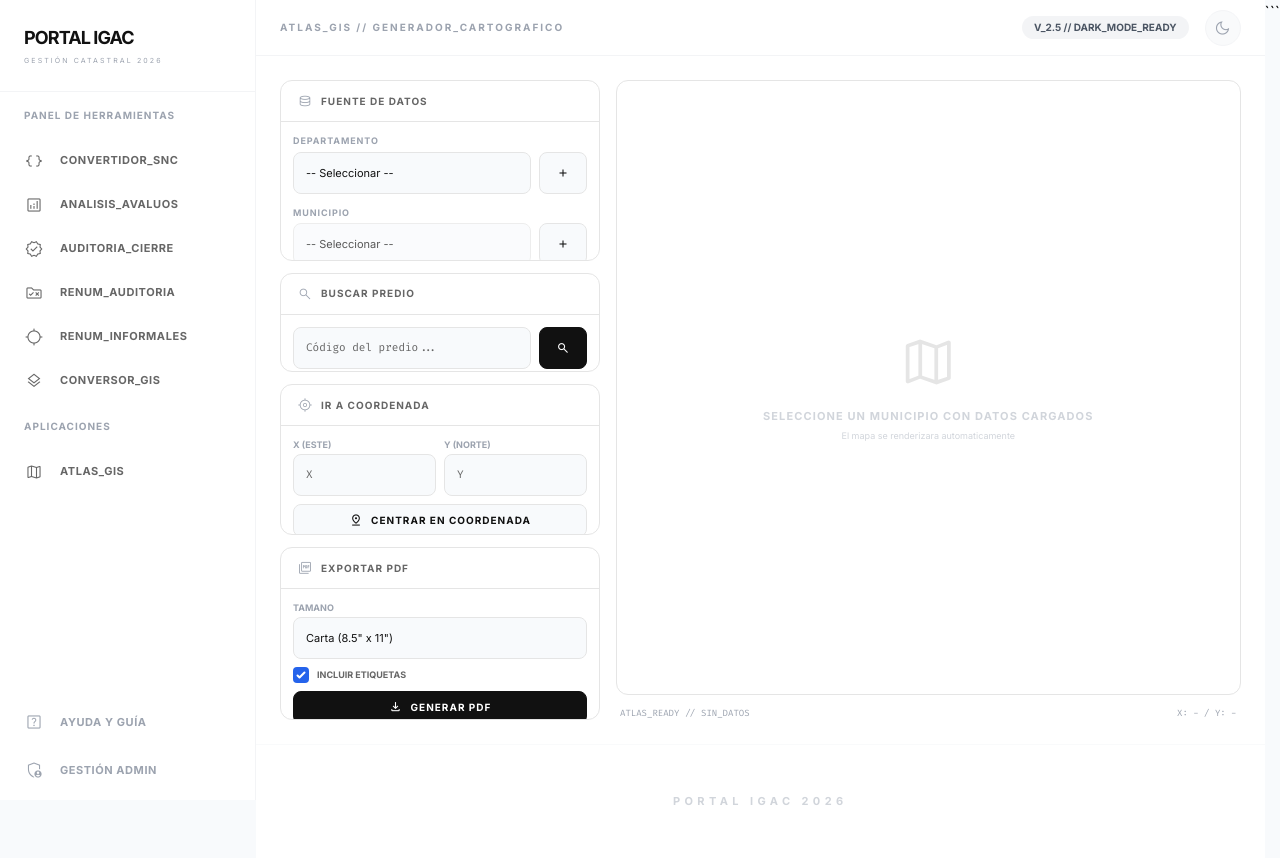
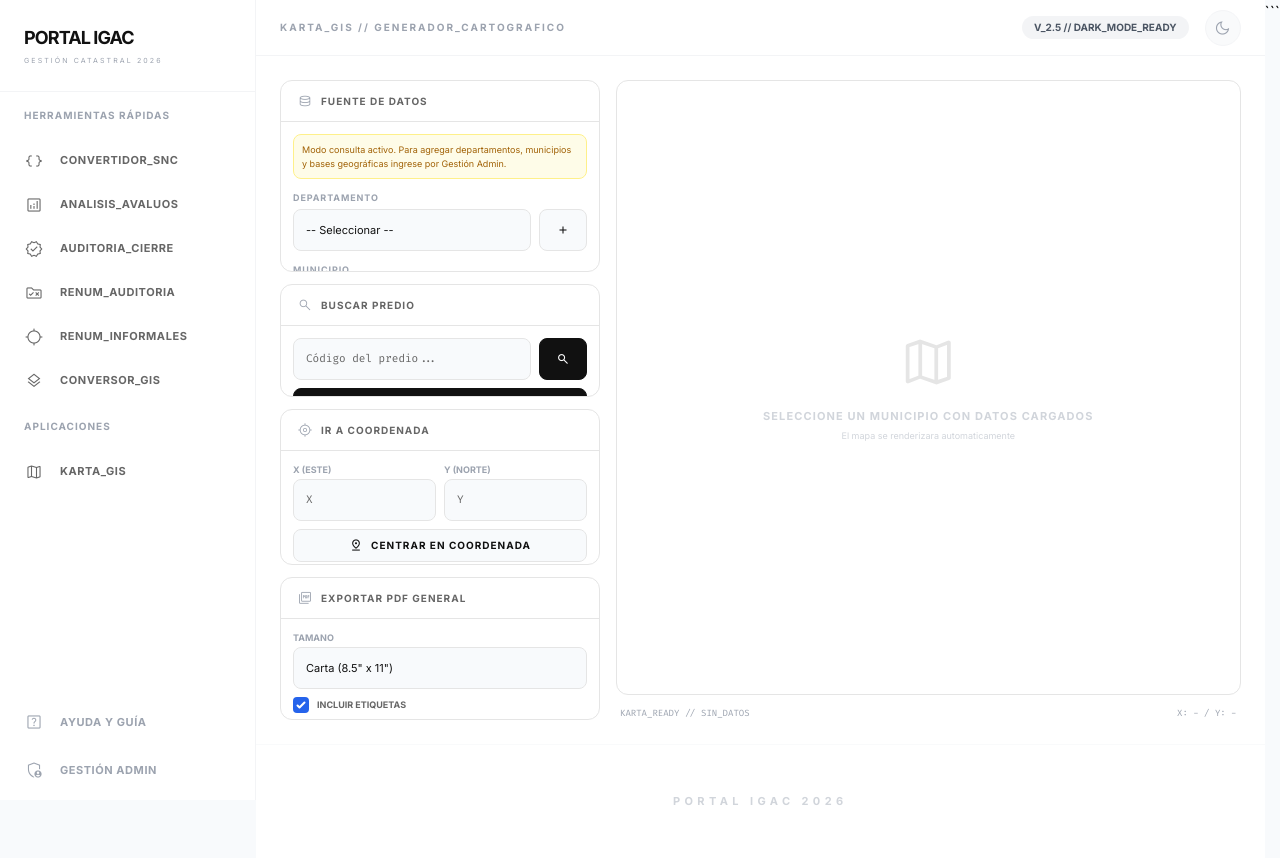
Before and after one commit to casabero/igac-portal, a Flask app: template templates/atlas/index.html in a window 1280 px wide. Run offline with Flask 3, Linux system fonts and the light colour scheme; the template is opened without the code that fills it, so the values that code supplies are empty; some libraries are stand-ins or nearby versions.

Commit message:
Agrega redirecciones legacy de /atlas hacia /karta

```diff
--- a/app.py
+++ b/app.py
@@ -1,4 +1,4 @@
-from flask import Flask, render_template, request, session
+from flask import Flask, render_template, request, session, redirect
 from modules.db_logger import init_db, registrar_visita
 
 import os
@@ -30,6 +30,14 @@ except Exception as e:
     print(f"Advertencia: No se pudo iniciar la DB del Atlas: {e}")
 
 
+
+try:
+    from blueprints.admin import ensure_admin_user
+    ensure_admin_user()
+    print("Usuario admin por defecto asegurado en SQLite.")
+except Exception as e:
+    print(f"Advertencia: No se pudo asegurar el admin por defecto: {e}")
+
 # --- Filtros de template ---
 @app.template_filter('format_number')
 def format_number(value):
@@ -40,6 +48,17 @@ def format_number(value):
         return value
 
 
+
+
+@app.route('/atlas')
+def legacy_atlas_redirect():
+    return redirect('/karta', code=302)
+
+
+@app.route('/atlas/<path:subpath>')
+def legacy_atlas_subpath_redirect(subpath):
+    return redirect(f'/karta/{subpath}', code=302)
+
 # --- RUTA HOME ---
 @app.route('/')
 def index():
--- a/blueprints/atlas/map_renderer.py
+++ b/blueprints/atlas/map_renderer.py
@@ -255,7 +255,7 @@ def render_map(municipio_id, layers_data, selected_geom=None, selected_code=None
     # Composicion cartografica para PDF
     if for_pdf:
         # Titulo
-        fig.text(0.5, 0.95, f'ATLAS CATASTRAL',
+        fig.text(0.5, 0.95, f'KARTA CATASTRAL',
                  ha='center', fontsize=14, fontweight='bold', fontfamily='sans-serif')
         if selected_code:
             fig.text(0.5, 0.925, f'Predio: {selected_code}',
--- a/templates/atlas/index.html
+++ b/templates/atlas/index.html
@@ -1,7 +1,7 @@
 {% extends "base.html" %}
 
-{% block title %}Atlas GIS — Portal IGAC{% endblock %}
-{% block page_title %}ATLAS_GIS // GENERADOR_CARTOGRAFICO{% endblock %}
+{% block title %}Karta GIS — Portal IGAC{% endblock %}
+{% block page_title %}KARTA_GIS // GENERADOR_CARTOGRAFICO{% endblock %}
 
 {% block head %}
 <link rel="stylesheet" href="https://unpkg.com/leaflet@1.9.4/dist/leaflet.css" />
@@ -221,6 +221,11 @@
                 <span class="text-[10px] font-bold text-gray-500 dark:text-gray-400 uppercase tracking-widest">Fuente de Datos</span>
             </div>
             <div class="p-3 space-y-3">
+                {% if not is_admin %}
+                <div class="text-[9px] bg-yellow-50 dark:bg-yellow-900/20 text-yellow-700 dark:text-yellow-300 border border-yellow-200 dark:border-yellow-800 rounded-lg p-2">
+                    Modo consulta activo. Para agregar departamentos, municipios y bases geográficas ingrese por Gestión Admin.
+                </div>
+                {% endif %}
                 <!-- Departamento -->
                 <div>
                     <label class="text-[9px] font-bold text-gray-400 uppercase tracking-widest mb-1 block">Departamento</label>
@@ -231,7 +236,7 @@
                             <option value="{{ dep.id }}">{{ dep.nombre }}</option>
                             {% endfor %}
                         </select>
-                        <button class="atlas-btn" onclick="openCreateDep()" title="Nuevo Departamento">
+                        <button class="atlas-btn" onclick="openCreateDep()" title="Nuevo Departamento" {% if not is_admin %}disabled{% endif %}>
                             <span class="material-symbols-outlined text-[14px]">add</span>
                         </button>
                     </div>
@@ -244,15 +249,16 @@
                         <select id="sel-municipio" class="atlas-select flex-1" onchange="onMuniChange()" disabled>
                             <option value="">-- Seleccionar --</option>
                         </select>
-                        <button class="atlas-btn" onclick="openCreateMuni()" title="Nuevo Municipio" id="btn-add-muni" disabled>
+                        <button class="atlas-btn" onclick="openCreateMuni()" title="Nuevo Municipio" id="btn-add-muni" disabled {% if not is_admin %}data-admin-locked="1"{% endif %}>
                             <span class="material-symbols-outlined text-[14px]">add</span>
                         </button>
                     </div>
                 </div>
 
-                <!-- Upload GDB -->
+                <!-- Agregar Base Geográfica (solo admin) -->
                 <div id="upload-section" class="hidden">
-                    <label class="text-[9px] font-bold text-gray-400 uppercase tracking-widest mb-1 block">Cargar GDB / SHP (.zip)</label>
+                    <p class="text-[9px] text-gray-400 mb-2">Disponible únicamente para sesión de administrador.</p>
+                    <label class="text-[9px] font-bold text-gray-400 uppercase tracking-widest mb-1 block">Agregar Base Geográfica (.zip)</label>
                     <div class="flex gap-2">
                         <input type="file" id="file-gdb" accept=".zip" class="atlas-input text-[9px]" />
                         <button class="atlas-btn atlas-btn-primary" onclick="uploadGDB()" id="btn-upload">
@@ -292,6 +298,10 @@
                     <label class="text-[9px] font-bold text-gray-400 uppercase tracking-widest mb-1 block">Historial</label>
                     <div id="history-list" class="space-y-1 max-h-24 overflow-y-auto custom-scrollbar"></div>
                 </div>
+                <button class="atlas-btn atlas-btn-primary w-full justify-center" onclick="exportarPDFPredio()">
+                    <span class="material-symbols-outlined text-[14px]">picture_as_pdf</span>
+                    Generar PDF de Predio
+                </button>
             </div>
         </div>
 
@@ -316,6 +326,10 @@
                     <span class="material-symbols-outlined text-[14px]">pin_drop</span>
                     Centrar en Coordenada
                 </button>
+                <button class="atlas-btn atlas-btn-primary w-full justify-center" onclick="exportarPDFCoordenada()">
+                    <span class="material-symbols-outlined text-[14px]">picture_as_pdf</span>
+                    Generar PDF por Coordenada
+                </button>
             </div>
         </div>
 
@@ -333,7 +347,7 @@
         <div class="atlas-panel">
             <div class="atlas-panel-header">
                 <span class="material-symbols-outlined text-[16px] font-light text-gray-400">picture_as_pdf</span>
-                <span class="text-[10px] font-bold text-gray-500 dark:text-gray-400 uppercase tracking-widest">Exportar PDF</span>
+                <span class="text-[10px] font-bold text-gray-500 dark:text-gray-400 uppercase tracking-widest">Exportar PDF General</span>
             </div>
             <div class="p-3 space-y-2">
                 <div>
@@ -380,7 +394,7 @@
 
         <!-- Barra de estado -->
         <div class="flex items-center justify-between text-[9px] text-gray-400 dark:text-gray-600 font-mono px-1">
-            <span id="status-bar">ATLAS_READY // SIN_DATOS</span>
+            <span id="status-bar">KARTA_READY // SIN_DATOS</span>
             <span id="coords-bar">X: - / Y: -</span>
         </div>
     </div>
@@ -419,9 +433,10 @@
     let currentMuniId = null;
     let currentBounds = null;
     let currentCodigo = null;
-    let searchHistory = JSON.parse(localStorage.getItem('atlas_history') || '[]');
+    let searchHistory = JSON.parse(localStorage.getItem('karta_history') || '[]');
     let enabledLayers = [];
     let modalMode = null; // 'dep' or 'muni'
+    const isAdmin = {{ 'true' if is_admin else 'false' }};
 
     // --- Toast ---
     function toast(msg, type = 'ok') {
@@ -435,6 +450,7 @@
 
     // --- Modal ---
     function openCreateDep() {
+        if (!isAdmin) { toast('Solo el administrador puede crear departamentos', 'error'); return; }
         modalMode = 'dep';
         document.getElementById('modal-title').textContent = 'Nuevo Departamento';
         document.getElementById('modal-nombre').value = '';
@@ -445,6 +461,7 @@
     }
 
     function openCreateMuni() {
+        if (!isAdmin) { toast('Solo el administrador puede crear municipios', 'error'); return; }
         if (!currentDepId) return;
         modalMode = 'muni';
         document.getElementById('modal-title').textContent = 'Nuevo Municipio';
@@ -467,7 +484,7 @@
 
         try {
             if (modalMode === 'dep') {
-                const res = await fetch('/atlas/api/departamentos', {
+                const res = await fetch('/karta/api/departamentos', {
                     method: 'POST',
                     headers: { 'Content-Type': 'application/json' },
                     body: JSON.stringify({ nombre, codigo: codigo || null })
@@ -484,7 +501,7 @@
                 onDepChange();
                 toast(`Departamento ${data.nombre} creado`);
             } else {
-                const res = await fetch(`/atlas/api/departamentos/${currentDepId}/municipios`, {
+                const res = await fetch(`/karta/api/departamentos/${currentDepId}/municipios`, {
                     method: 'POST',
                     headers: { 'Content-Type': 'application/json' },
                     body: JSON.stringify({ nombre, codigo: codigo || null })
@@ -514,13 +531,13 @@
         const btnMuni = document.getElementById('btn-add-muni');
         selMuni.innerHTML = '<option value="">-- Seleccionar --</option>';
         selMuni.disabled = !currentDepId;
-        btnMuni.disabled = !currentDepId;
+        btnMuni.disabled = !currentDepId || !isAdmin;
         currentMuniId = null;
         hideMap();
 
         if (currentDepId) {
             try {
-                const res = await fetch(`/atlas/api/departamentos/${currentDepId}/municipios`);
+                const res = await fetch(`/karta/api/departamentos/${currentDepId}/municipios`);
                 const munis = await res.json();
                 munis.forEach(m => {
                     const opt = document.createElement('option');
@@ -540,14 +557,14 @@
         currentBounds = null;
         currentCodigo = null;
 
-        document.getElementById('upload-section').classList.toggle('hidden', !currentMuniId);
+        document.getElementById('upload-section').classList.toggle('hidden', !currentMuniId || !isAdmin);
         document.getElementById('muni-info').classList.add('hidden');
         document.getElementById('panel-capas').style.display = 'none';
         hideMap();
 
         if (currentMuniId) {
             try {
-                const res = await fetch(`/atlas/api/municipios/${currentMuniId}`);
+                const res = await fetch(`/karta/api/municipios/${currentMuniId}`);
                 const muni = await res.json();
 
                 if (muni.gpkg_path) {
@@ -564,7 +581,7 @@
                     renderPreview();
                     setStatus(`DATOS_CARGADOS // ${muni.nombre} // ${nCapas} CAPAS`);
                 } else {
-                    setStatus(`SIN_DATOS // Suba un archivo GDB para ${muni.nombre}`);
+                    setStatus(`SIN_DATOS // Base geográfica pendiente para ${muni.nombre}`);
                 }
             } catch (e) {
                 toast('Error cargando info del municipio', 'error');
@@ -575,7 +592,7 @@
     async function loadCapas() {
         if (!currentMuniId) return;
         try {
-            const res = await fetch(`/atlas/api/municipios/${currentMuniId}/capas`);
+            const res = await fetch(`/karta/api/municipios/${currentMuniId}/capas`);
             const data = await res.json();
             if (data.capas) {
                 enabledLayers = [...data.capas];
@@ -605,6 +622,7 @@
 
     // --- Upload ---
     async function uploadGDB() {
+        if (!isAdmin) { toast('Solo el administrador puede agregar base geográfica', 'error'); return; }
         if (!currentMuniId) return;
         const fileInput = document.getElementById('file-gdb');
         if (!fileInput.files.length) { toast('Seleccione un archivo .zip', 'error'); return; }
@@ -618,7 +636,7 @@
         statusEl.className = 'text-[9px] text-yellow-600 dark:text-yellow-400 mt-1';
 
         try {
-            const res = await fetch(`/atlas/api/municipios/${currentMuniId}/upload`, {
+            const res = await fetch(`/karta/api/municipios/${currentMuniId}/upload`, {
                 method: 'POST',
                 body: formData,
             });
@@ -652,7 +670,7 @@
         if (!codigo) return;
 
         try {
-            const res = await fetch(`/atlas/api/municipios/${currentMuniId}/buscar?codigo=${encodeURIComponent(codigo)}`);
+            const res = await fetch(`/karta/api/municipios/${currentMuniId}/buscar?codigo=${encodeURIComponent(codigo)}`);
             const data = await res.json();
             const resultDiv = document.getElementById('search-result');
             resultDiv.classList.remove('hidden');
@@ -693,7 +711,7 @@
         searchHistory = searchHistory.filter(h => h !== codigo);
         searchHistory.unshift(codigo);
         if (searchHistory.length > 10) searchHistory = searchHistory.slice(0, 10);
-        localStorage.setItem('atlas_history', JSON.stringify(searchHistory));
+        localStorage.setItem('karta_history', JSON.stringify(searchHistory));
         renderHistory();
     }
 
@@ -728,7 +746,7 @@
 
         showLoading(true);
 
-        let url = `/atlas/api/municipios/${currentMuniId}/preview?labels=${document.getElementById('chk-labels').checked}`;
+        let url = `/karta/api/municipios/${currentMuniId}/preview?labels=${document.getElementById('chk-labels').checked}`;
         if (currentBounds) {
             url += `&minx=${currentBounds[0]}&miny=${currentBounds[1]}&maxx=${currentBounds[2]}&maxy=${currentBounds[3]}`;
         }
@@ -756,6 +774,20 @@
         }
     }
 
+    function exportarPDFPredio() {
+        if (!currentCodigo) { toast('Primero busque un predio para generar su PDF', 'error'); return; }
+        exportarPDF();
+    }
+
+    function exportarPDFCoordenada() {
+        const x = parseFloat(document.getElementById('input-x').value);
+        const y = parseFloat(document.getElementById('input-y').value);
+        if (isNaN(x) || isNaN(y)) { toast('Ingrese coordenadas válidas primero', 'error'); return; }
+        currentBounds = [x - 100, y - 100, x + 100, y + 100];
+        currentCodigo = null;
+        exportarPDF();
+    }
+
     // --- PDF ---
     function exportarPDF() {
         if (!currentMuniId) { toast('Seleccione un municipio primero', 'error'); return; }
@@ -763,7 +795,7 @@
         const size = document.getElementById('sel-page-size').value;
         const labels = document.getElementById('chk-labels').checked;
 
-        let url = `/atlas/api/municipios/${currentMuniId}/pdf?size=${size}&labels=${labels}`;
+        let url = `/karta/api/municipios/${currentMuniId}/pdf?size=${size}&labels=${labels}`;
         if (currentBounds) {
             url += `&minx=${currentBounds[0]}&miny=${currentBounds[1]}&maxx=${currentBounds[2]}&maxy=${currentBounds[3]}`;
         }
@@ -803,7 +835,7 @@
     <section>
         <h4 class="text-gray-900 dark:text-white font-bold text-[11px] mb-2 uppercase tracking-widest border-b border-gray-200 dark:border-gray-700 pb-2 flex items-center gap-2">
             <span class="material-symbols-outlined font-light text-[18px]">map</span>
-            Atlas GIS — Generador Cartografico
+            Karta GIS — Generador Cartografico
         </h4>
         <p class="text-xs font-sans leading-relaxed text-gray-600 dark:text-gray-300">
             Herramienta para generar mapas catastrales en PDF a partir de datos vectoriales (GDB/SHP).
--- a/templates/base.html
+++ b/templates/base.html
@@ -209,7 +209,7 @@
             <!-- Sidebar Header: Simplified -->
             <div class="px-6 mb-2">
                 <p class="text-[10px] font-bold text-gray-400 uppercase tracking-widest mb-4">
-                    PANEL DE HERRAMIENTAS</p>
+                    HERRAMIENTAS RÁPIDAS</p>
             </div>
             <div class="px-3 mb-2">
                 <a href="/snc"
@@ -248,10 +248,10 @@
                     APLICACIONES</p>
             </div>
             <div class="px-3 mb-2">
-                <a href="/atlas"
-                    class="flex items-center gap-4 px-3 py-3 rounded-xl transition-all duration-200 group {% if request.path.startswith('/atlas') %} bg-green-50 dark:bg-green-900/20 text-green-700 dark:text-green-400 font-bold border border-green-200 dark:border-green-800 shadow-sm {% else %} text-gray-500 hover:bg-gray-50 dark:hover:bg-gray-900 hover:text-gray-900 dark:hover:text-white {% endif %}">
+                <a href="/karta"
+                    class="flex items-center gap-4 px-3 py-3 rounded-xl transition-all duration-200 group {% if request.path.startswith('/karta') %} bg-green-50 dark:bg-green-900/20 text-green-700 dark:text-green-400 font-bold border border-green-200 dark:border-green-800 shadow-sm {% else %} text-gray-500 hover:bg-gray-50 dark:hover:bg-gray-900 hover:text-gray-900 dark:hover:text-white {% endif %}">
                     <span class="material-symbols-outlined text-[20px] font-light">map</span>
-                    <span class="text-[11px] uppercase tracking-wider font-bold">ATLAS_GIS</span>
+                    <span class="text-[11px] uppercase tracking-wider font-bold">KARTA_GIS</span>
                 </a>
             </div>
         </nav>
```
Also changed, not shown: blueprints/admin.py (+50 -4 lines), blueprints/atlas/routes.py (+20 -5 lines), templates/index.html (+4 -4 lines).
